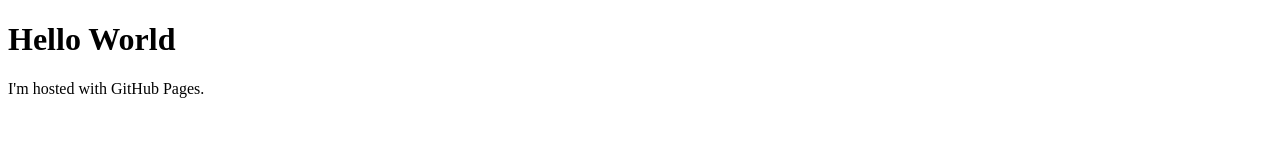
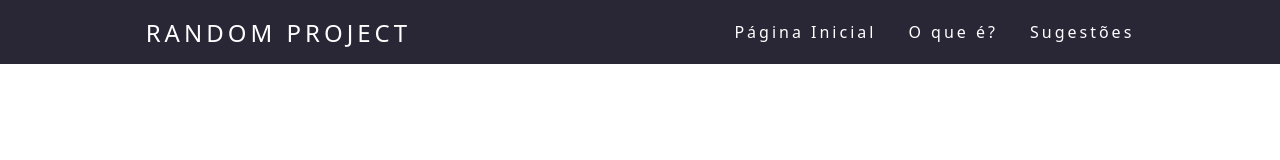
Before and after one commit to ProjetoAleatorio/projetoaleatorio.github.io, a plain HTML site: page index.html in a window 1280 px wide. Drawn offline with Linux system fonts and the light colour scheme.

Commit message:
Add files via upload

```diff
--- a/index.html
+++ b/index.html
@@ -1,7 +1,34 @@
-<!DOCTYPE html>
+<!DOCTYPE HTML>
 <html>
-<body>
-<h1>Hello World</h1>
-<p>I'm hosted with GitHub Pages.</p>
-</body>
+    <head>
+        <meta charset="UTF-8" />
+        <meta http-equiv="X-UA-Compatible" content="IE=edge" />
+        <meta name="viewport" content="width=device-width, initial-scale=1.0" />
+        <title>Random Project - Início</title>
+        <link rel="stylesheet" href="style.css">
+        <script src="load.js"></script>
+    </head>
+    <body>
+        <header>
+
+            <nav>
+
+              <a class="logo" href="/">Random Project</a>
+              <ul class="nav-list">
+
+                <li><a href="/">Página Inicial</a></li>
+                <li><a href="/books/">O que é?</a></li>
+                <li><a href="/">Sugestões</a></li>
+
+              </ul>
+
+            </nav>
+
+          </header>
+
+          <main>
+
+          </main>
+
+    </body>
 </html>
--- /dev/null
+++ b/style.css
@@ -0,0 +1,93 @@
+html, body {
+    height: 100%;
+    width: 100%;
+  }
+
+  * {
+    margin: 0%;
+    padding: 0%;
+  }
+
+  a {
+
+    color: #fff;
+    text-decoration: none;
+    transition: 0.3s;
+
+  }
+
+  .color {
+
+    color: #292636;
+    font-family: system-ui, -apple-system, Helvetica, Arial, sans-serif;
+
+  }
+
+  a:hover {
+
+    opacity: 0.7;
+
+  }
+
+  .logo {
+
+    font-size: 24px;
+    text-transform: uppercase;
+    letter-spacing: 4px;
+
+  }
+
+  nav {
+
+    display: flex;
+    justify-content: space-around;
+    align-items: center;
+    font-family: system-ui, -apple-system, Helvetica, Arial, sans-serif;
+    background: #292636;
+    height: 8vh;
+
+  }
+
+  main {
+
+    height: 92vh;
+
+  }
+
+  .nav-list {
+
+    list-style: none;
+    display: flex;
+
+  }
+
+  .nav-list li {
+
+    letter-spacing: 3px;
+    margin-left: 32px;
+
+  }
+
+  img {
+
+    border-radius: 25px;
+    width: 150px;
+    padding: 5px;
+
+  }
+
+  .by {
+
+    display: flex;
+    justify-content: space-around;
+    align-items: center;
+    font-family: system-ui, -apple-system, Helvetica, Arial, sans-serif;
+    transition: 0.3s;
+
+  }
+
+  .by:hover {
+
+    opacity: 0.7;
+
+  }
```
Also changed, not shown: load.js (added).
